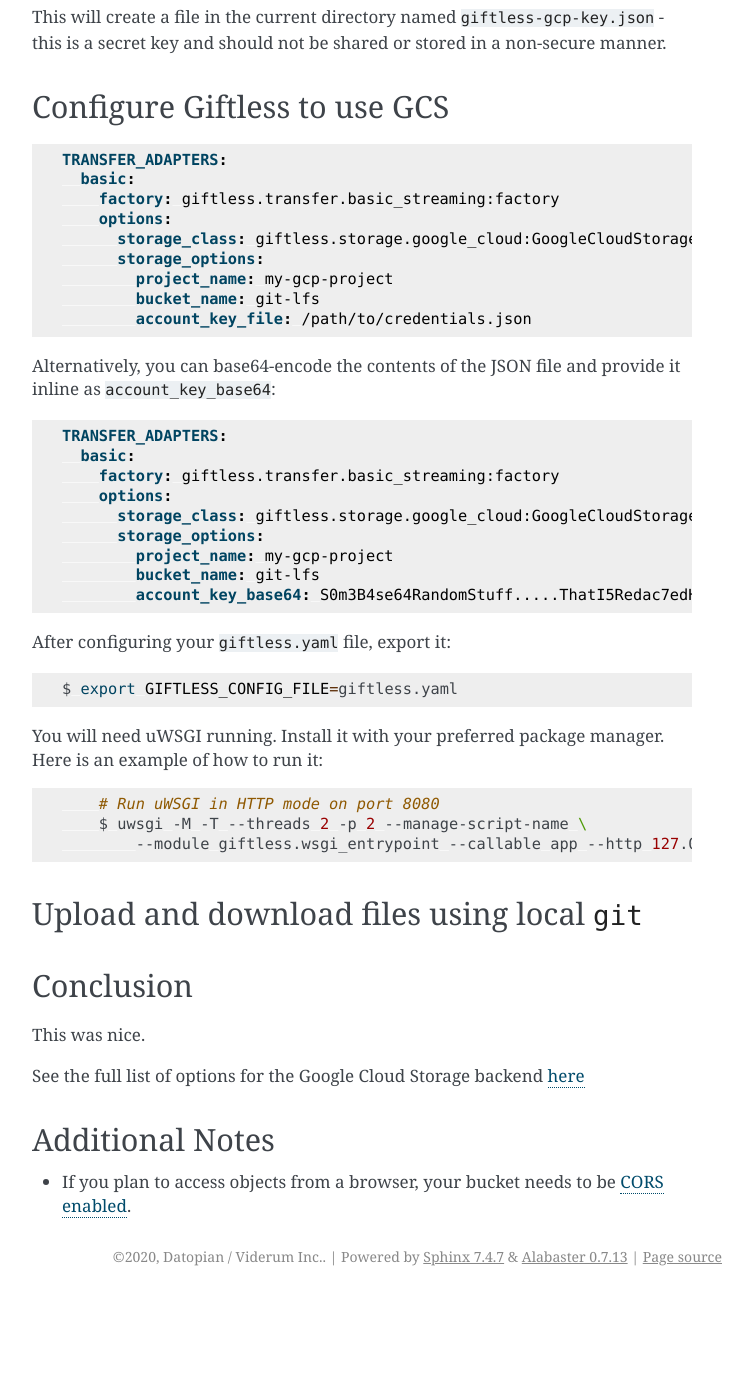
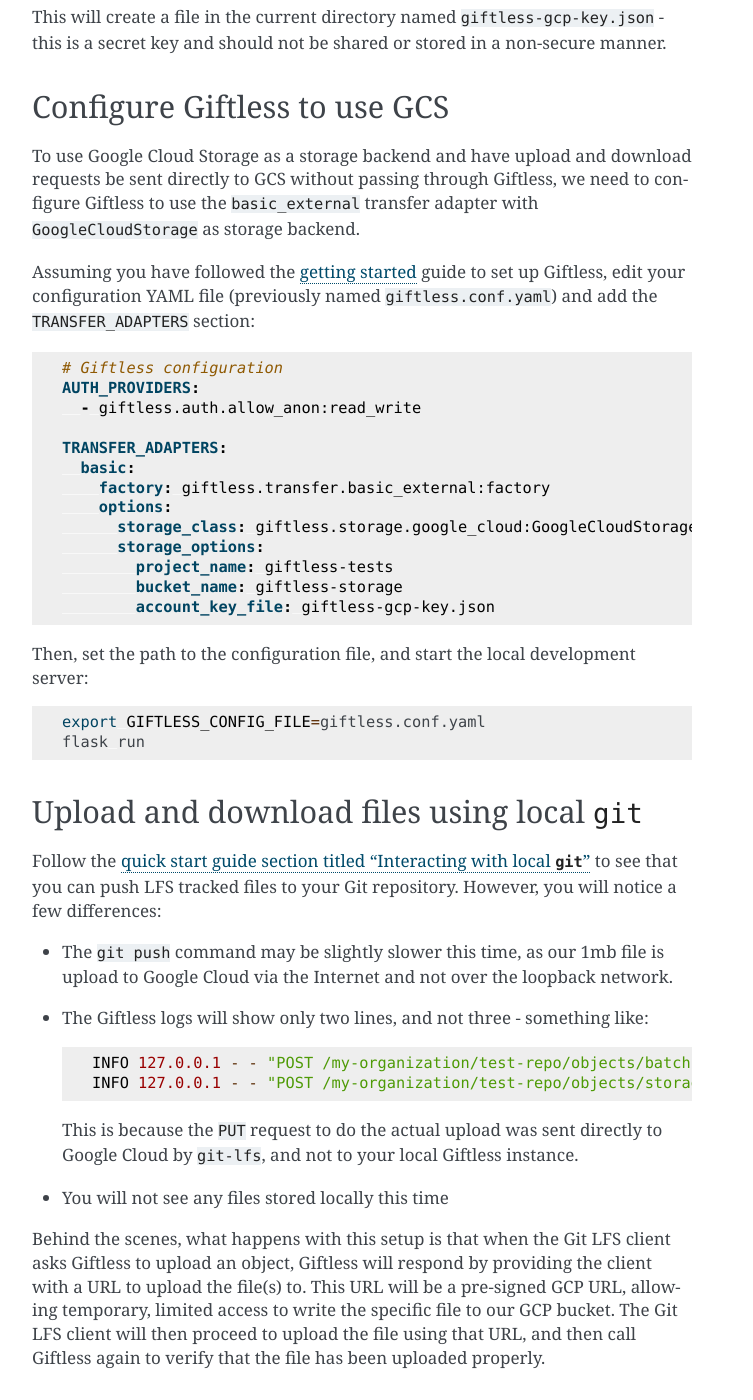
Before and after one commit to datopian/giftless, a Sphinx documentation site: the page built from docs/source/using-gcs.md, in a window 1280 px wide and 1400 px high, scrolled down 2082 px. Shown: the whole window, without its empty margins (388-1141 px from the left). Built offline with Sphinx 7.4.7, drawn with Linux system fonts in a browser that asks for light colours; the version number could not be read and is left out; before the commit the page ends 3378 px from its top, so only the background shows below that; some of the changed text lies outside the part shown.

Commit message:
Completed the GCS tutorial

````diff
--- a/docs/source/using-gcs.md
+++ b/docs/source/using-gcs.md
@@ -83,56 +83,86 @@
 
 ## Configure Giftless to use GCS
 
+To use Google Cloud Storage as a storage backend and have upload and download requests be sent directly to GCS without
+passing through Giftless, we need to configure Giftless to use the `basic_external` transfer adapter with
+`GoogleCloudStorage` as storage backend.
+
+Assuming you have followed the [getting started](quickstart.md) guide to set up Giftless, edit your configuration
+YAML file (previously named `giftless.conf.yaml`) and add the `TRANSFER_ADAPTERS` section:
+
 ```yaml
+# Giftless configuration
+AUTH_PROVIDERS:
+  - giftless.auth.allow_anon:read_write
+
 TRANSFER_ADAPTERS:
   basic:
-    factory: giftless.transfer.basic_streaming:factory
+    factory: giftless.transfer.basic_external:factory
     options:
       storage_class: giftless.storage.google_cloud:GoogleCloudStorage
       storage_options:
-        project_name: my-gcp-project
-        bucket_name: git-lfs
-        account_key_file: /path/to/credentials.json
+        project_name: giftless-tests
+        bucket_name: giftless-storage
+        account_key_file: giftless-gcp-key.json
 ```
+Then, set the path to the configuration file, and start the local development server:
 
-Alternatively, you can base64-encode the contents of the JSON file and provide
-it inline as `account_key_base64`:
-
-```yaml
-TRANSFER_ADAPTERS:
-  basic:
-    factory: giftless.transfer.basic_streaming:factory
-    options:
-      storage_class: giftless.storage.google_cloud:GoogleCloudStorage
-      storage_options:
-        project_name: my-gcp-project
-        bucket_name: git-lfs
-        account_key_base64: S0m3B4se64RandomStuff.....ThatI5Redac7edHeReF0rRead4b1lity==
-```
-
-After configuring your `giftless.yaml` file, export it:
-
-```bash
-$ export GIFTLESS_CONFIG_FILE=giftless.yaml
-```
-
-You will need uWSGI running. Install it with your preferred package manager.
-Here is an example of how to run it:
-
-```bash
-    # Run uWSGI in HTTP mode on port 8080
-    $ uwsgi -M -T --threads 2 -p 2 --manage-script-name \
-        --module giftless.wsgi_entrypoint --callable app --http 127.0.0.1:8080
+```shell
+export GIFTLESS_CONFIG_FILE=giftless.conf.yaml
+flask run
 ```
 
 ## Upload and download files using local `git`
 
+Follow the [quick start guide section titled "Interacting with local `git`"](quickstart.md#interacting-with-local-git)
+to see that you can push LFS tracked files to your Git repository. However, you will notice a few differences:
+
+* The `git push` command may be slightly slower this time, as our 1mb file is upload to Google Cloud via the Internet
+  and not over the loopback network.
+* The Giftless logs will show only two lines, and not three - something like:
+
+      INFO 127.0.0.1 - - "POST /my-organization/test-repo/objects/batch HTTP/1.1" 200 -
+      INFO 127.0.0.1 - - "POST /my-organization/test-repo/objects/storage/verify HTTP/1.1" 200 -
+
+  This is because the `PUT` request to do the actual upload was sent directly to Google Cloud by `git-lfs`, and not to
+  your local Giftless instance.
+* You will not see any files stored locally this time
+
+Behind the scenes, what happens with this setup is that when the Git LFS client asks Giftless to upload an object,
+Giftless will respond by providing the client with a URL to upload the file(s) to. This URL will be a pre-signed GCP
+URL, allowing temporary, limited access to write the specific file to our GCP bucket. The Git LFS client will then
+proceed to upload the file using that URL, and then call Giftless again to verify that the file has been uploaded
+properly.
+
+### Check that your object is in GCS
+You can check that the object has been uploaded to your GCS bucket by running:
+
+```shell
+gsutil ls gs://giftless-storage/my-organization/test-repo/
+```
+You should see something like:
+```shell
+gs://giftless-storage/my-organization/test-repo/30e14955ebf1352266dc2ff8067e68104607e750abb9d3b36582b8af909fcb58
+```
+
+### Download Objects from Git LFS
+To see how downloads work with Git LFS and Giftless, let's create yet another local clone of our repository. This
+simulates another user pulling from the same repository on a different machine:
+
+```shell
+cd ..
+git clone fake-remote-repo other-repo
+cd other-repo
+```
+
+You should now see that the `1mb-blob.bin` file exists in the other local repository, and is 1mb in size. The Gitless
+logs should show one more line, detailing the request made by `git-lfs` to request access to the file in storage. The
+file itself has been pulled from GCS.
+
 ## Conclusion
-This was nice.
+In this guide, we have seen how to configure Giftless to use GCP as a storage backend. We have seen that Giftless, and
+other Git LFS servers, do not need (and in fact typically should not) serve as a file storage service, but in fact
+serve as a "gateway" to our storage backend.
 
-See the full list of options for the Google Cloud Storage backend [here](storage-backends.md#google-cloud-storage)
-
-## Additional Notes
-
-* If you plan to access objects from a browser, your bucket needs to be
-  [CORS enabled](https://cloud.google.com/storage/docs/configuring-cors).
+The Google Cloud Storage backend has some additional options. See the full list of options for the Google Cloud
+Storage backend [here](storage-backends.md#google-cloud-storage)
````
Also changed, not shown: docs/source/quickstart.md (+22 -11 lines), docs/source/storage-backends.md (+5 -0 lines).
